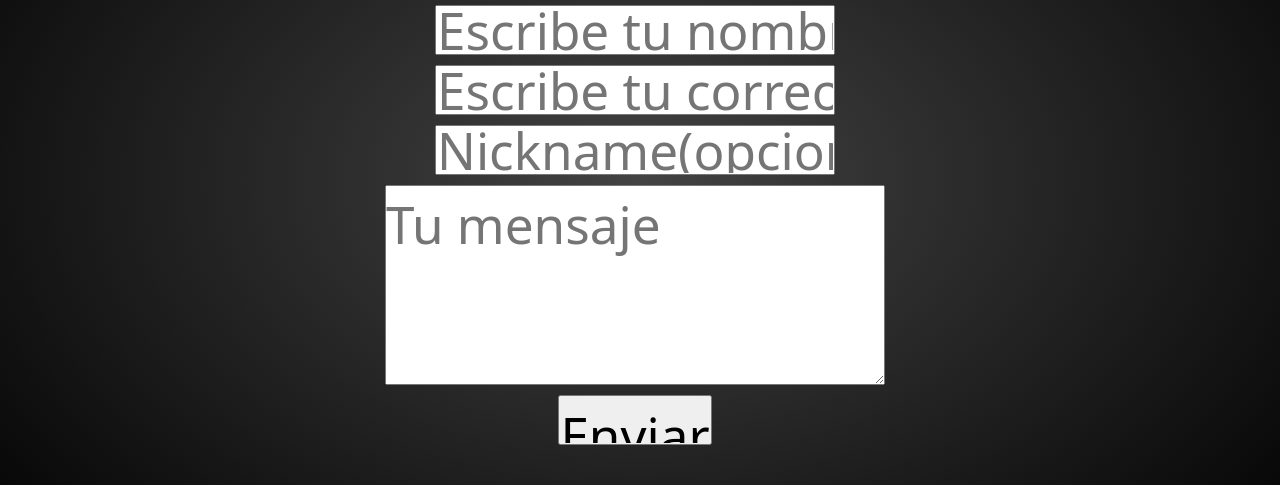
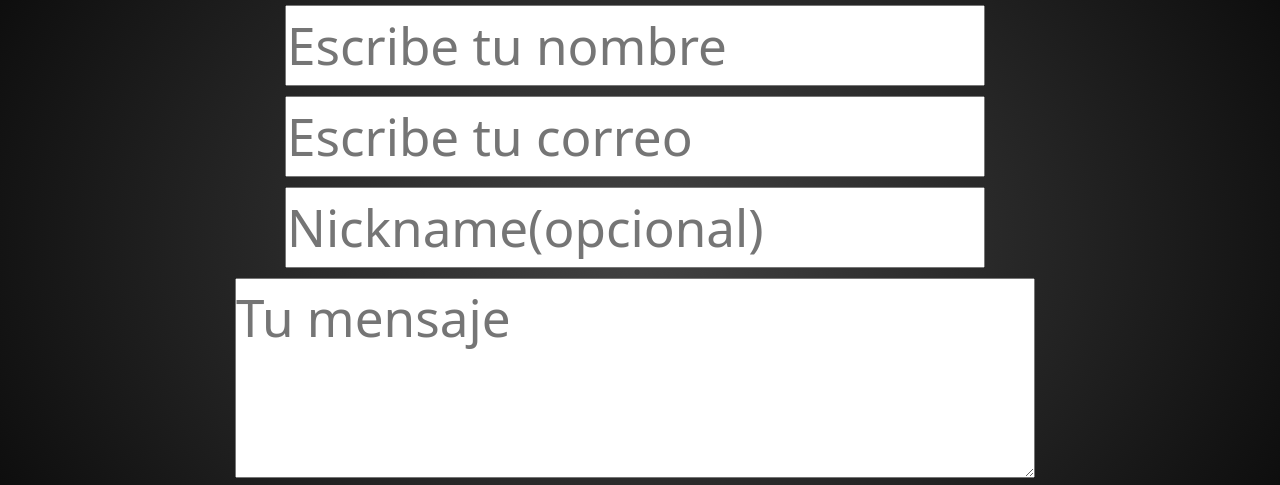
Before and after one commit to Wopbyte/ProyectoCoderHouse, a plain HTML site: page assets/pages/contacto.html in a window 1280 px wide. Shown: the part 460-945 px from the top of the page. Drawn offline with nearby package versions, Linux system fonts and the light colour scheme.

Commit message:
cambio minimo css

```diff
--- a/assets/css/styles.css
+++ b/assets/css/styles.css
@@ -381,16 +381,16 @@ td{
 
     input{
 
-        max-width: 400px;
-        max-height: 50px;
-        font-size: 1em;
+        max-width: 700px;
+        max-height: 90px;
+        font-size: 24px;
     }
 
     textarea{
 
-        max-width: 500px;
+        max-width: 800px;
         max-height: 200px;
-        font-size: 8px;
+        font-size: 24px;
     }
 
 }
```
